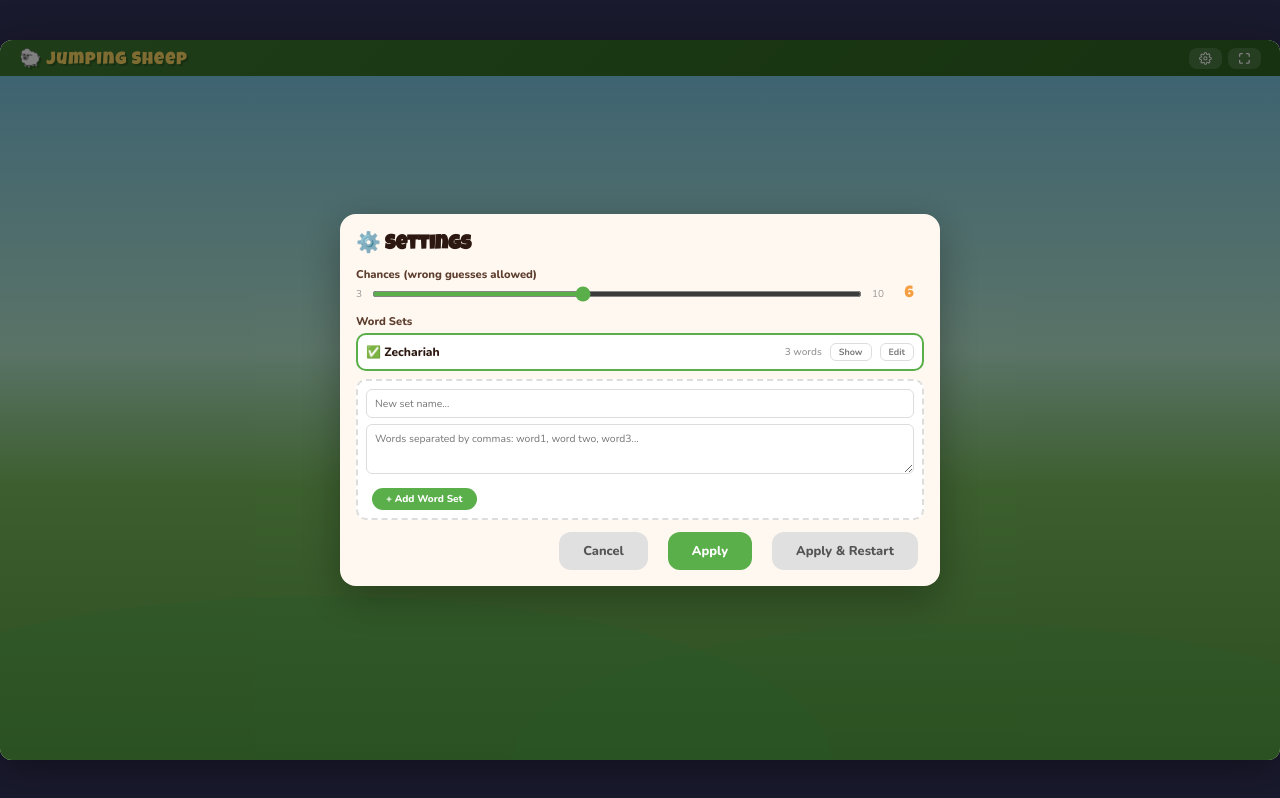
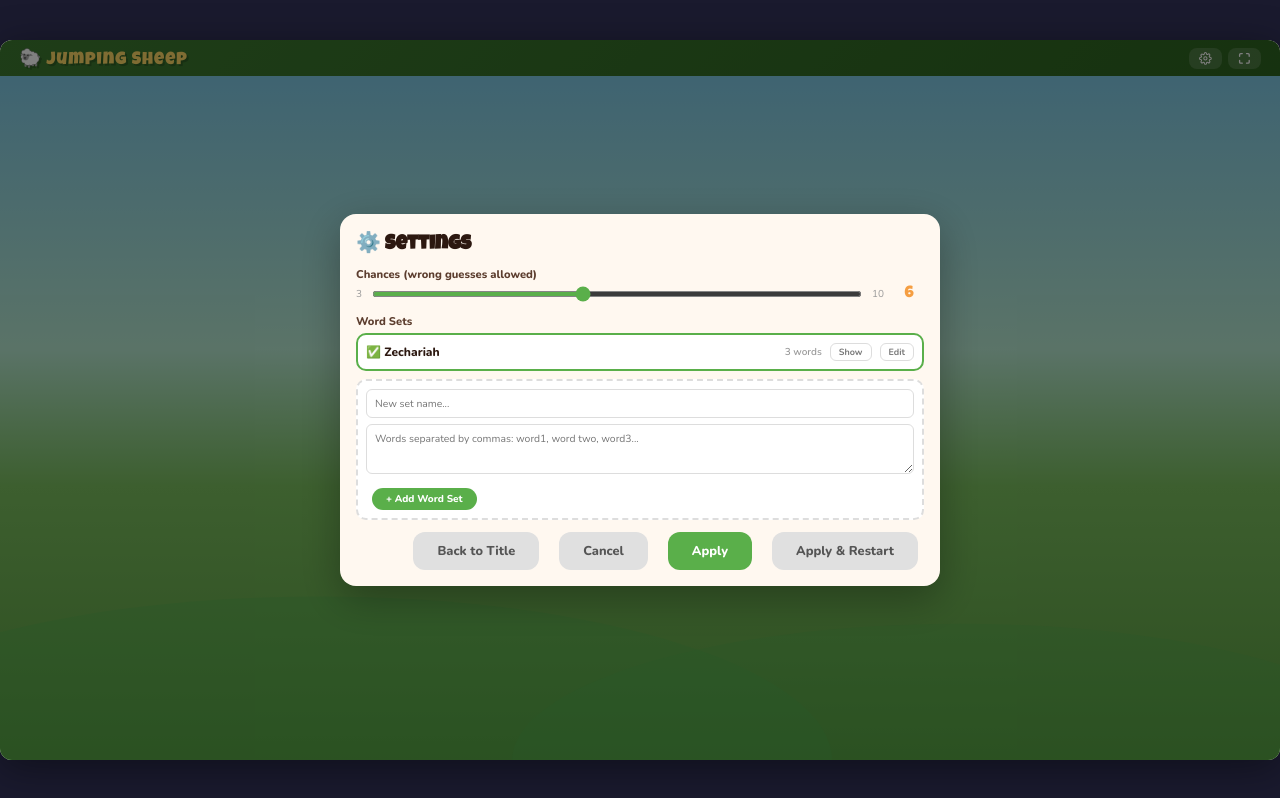
Before and after one commit to kuribro4eva/jumping-sheep, a React (Vite) app: page / in a window 1280 px wide. Both pictures are taken after a click on the button 1205 px from the left and 58 px from the top of the page. Built offline with nearby package versions, Linux system fonts and the light colour scheme.

Commit message:
Block background typing during settings and add Back to Title action

```diff
--- a/src/game.jsx
+++ b/src/game.jsx
@@ -564,7 +564,7 @@ function CliffScene({ wrongGuesses, maxWrong, sheepMood, sheepX, sheepY, sheepFl
 // ═══════════════════════════════════════════════════════════════
 // SETTINGS MODAL
 // ═══════════════════════════════════════════════════════════════
-function SettingsModal({ data, onApply, onApplyRestart, onClose }) {
+function SettingsModal({ data, onApply, onApplyRestart, onBackToTitle, onClose }) {
   const [sets, setSets] = useState(data.sets);
   const [activeId, setActiveId] = useState(data.activeSetId);
   const [diff, setDiff] = useState(data.difficulty);
@@ -639,6 +639,7 @@ function SettingsModal({ data, onApply, onApplyRestart, onClose }) {
           </div>
         </div>
         <div className="settings-footer">
+          <button className="overlay-btn secondary" onClick={onBackToTitle}>Back to Title</button>
           <button className="overlay-btn secondary" onClick={onClose}>Cancel</button>
           <button className="overlay-btn primary" onClick={() => onApply(buildData())}>Apply</button>
           <button className="overlay-btn secondary" onClick={() => onApplyRestart(buildData())}>Apply & Restart</button>
@@ -690,11 +691,18 @@ export default function JumpingSheep() {
   }, []);
 
   useEffect(() => {
-    if (screen !== "playing" || gameState !== "playing") return;
-    const handler = (e) => { const key = e.key.toUpperCase(); if (/^[A-Z]$/.test(key)) handleGuess(key); };
+    if (screen !== "playing" || gameState !== "playing" || showSettings) return;
+    const handler = (e) => {
+      if (e.target instanceof HTMLElement) {
+        const tag = e.target.tagName;
+        if (tag === "INPUT" || tag === "TEXTAREA" || tag === "SELECT" || e.target.isContentEditable) return;
+      }
+      const key = e.key.toUpperCase();
+      if (/^[A-Z]$/.test(key)) handleGuess(key);
+    };
     window.addEventListener("keydown", handler);
     return () => window.removeEventListener("keydown", handler);
-  }, [screen, gameState, guessedLetters, currentWord]);
+  }, [screen, gameState, showSettings, guessedLetters, currentWord]);
 
   useEffect(() => {
     if (!data || gameState !== "playing" || sheepMood === "listening" || sheepMood === "falling") return;
@@ -830,6 +838,10 @@ export default function JumpingSheep() {
     setData(newData); await saveData(newData);
     setShowSettings(false); setScreen("title");
   };
+  const handleBackToTitle = () => {
+    setShowSettings(false);
+    setScreen("title");
+  };
 
   if (screen === "loading" || !data) {
     return (
@@ -959,7 +971,15 @@ export default function JumpingSheep() {
           </>
         )}
 
-        {showSettings && <SettingsModal data={data} onApply={handleApply} onApplyRestart={handleApplyRestart} onClose={() => setShowSettings(false)} />}
+        {showSettings && (
+          <SettingsModal
+            data={data}
+            onApply={handleApply}
+            onApplyRestart={handleApplyRestart}
+            onBackToTitle={handleBackToTitle}
+            onClose={() => setShowSettings(false)}
+          />
+        )}
       </div>
     </div>
   );
```
